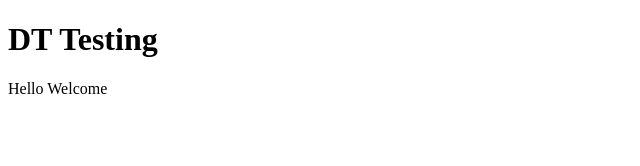
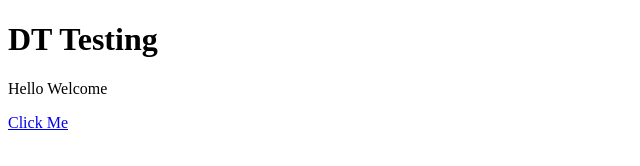
Before and after one commit to emiresh/DTTest, a plain HTML site: page index.html in a window 1280 px wide. Shown: the full height of the page, 0-640 px from the left. Drawn offline with Linux system fonts and the light colour scheme.

Commit message:
Update index.html

```diff
--- a/index.html
+++ b/index.html
@@ -7,6 +7,7 @@
 
 <h1>DT Testing</h1>
 <p>Hello Welcome</p>
+<p><a href="page.html">Click Me</a></p>
 
 </body>
 </html>
```
